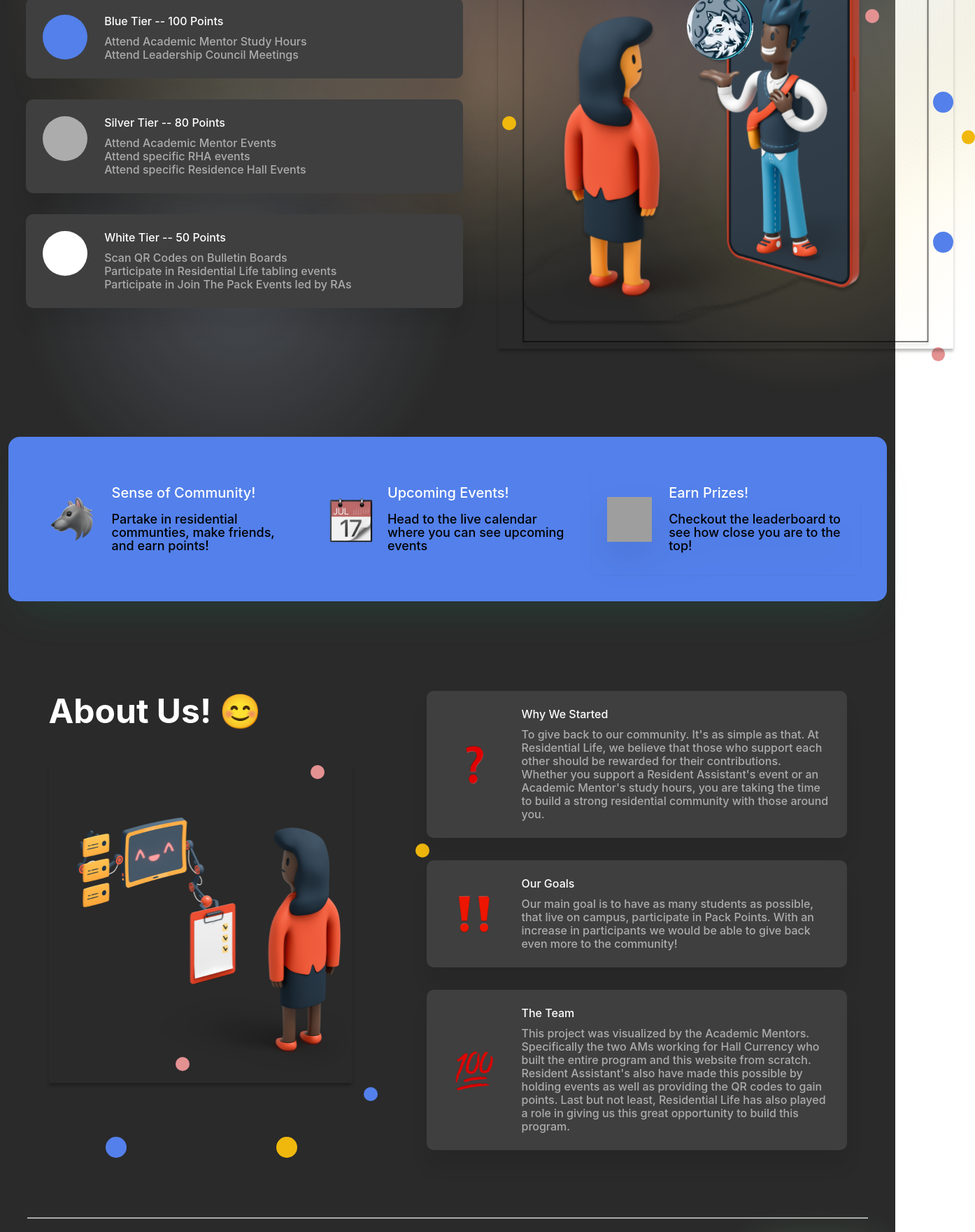
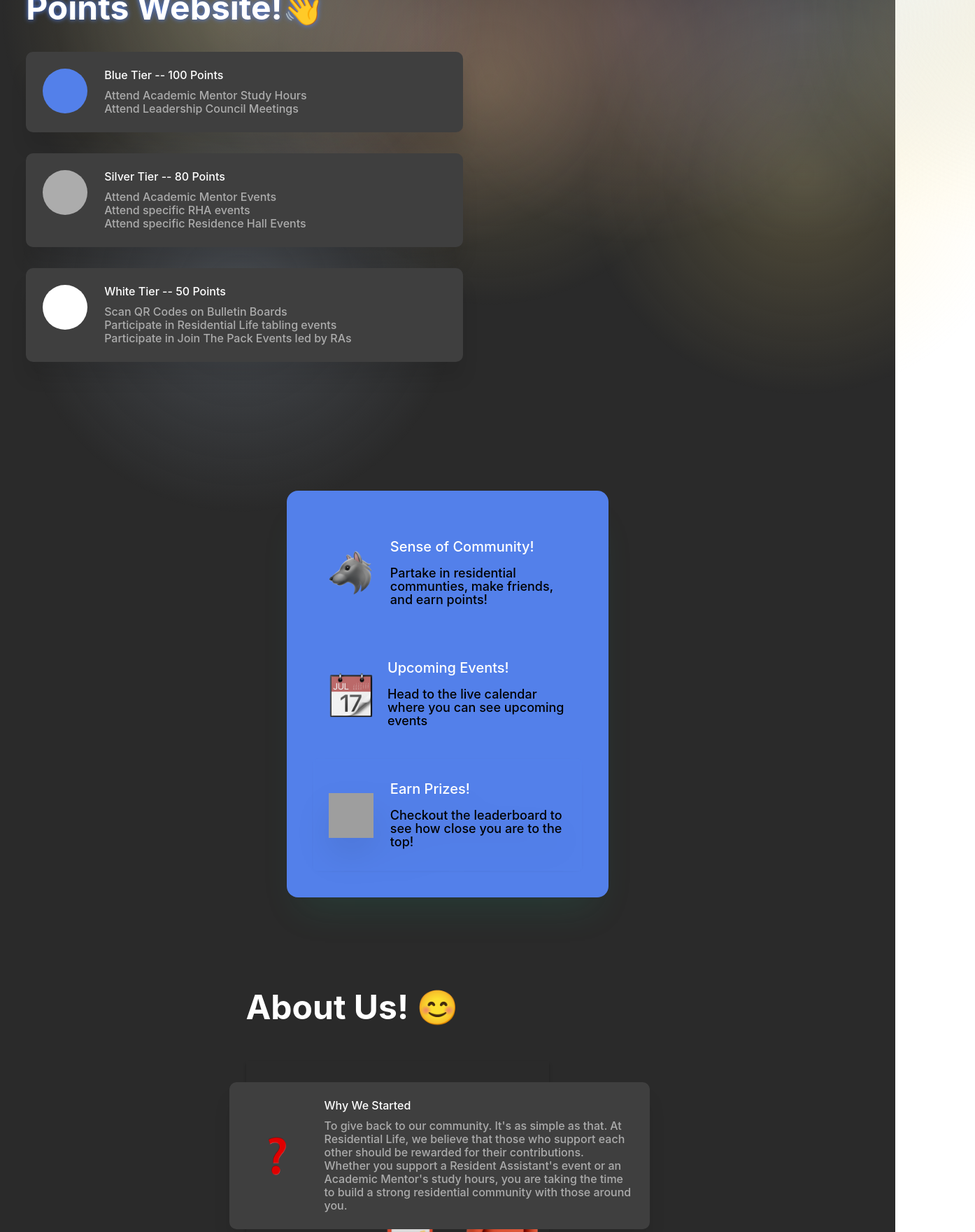
Before and after one commit to Academic-Mentors/academic-mentors.github.io, a React (Create React App) app in the folder packpoints/: page /#/ in a window 1280 px wide. Shown: the part 380-2140 px from the top of the page at 70% size, 1394 px wide, since content can reach past the window. Built offline with nearby package versions, Linux system fonts and the light colour scheme; grey boxes are pictures that could not be loaded; a web font is replaced by a local one.

Commit message:
adding these files

```diff
--- a/packpoints/src/components/LandingPage.css
+++ b/packpoints/src/components/LandingPage.css
@@ -188,11 +188,7 @@
 }
 
 .landing_page_welcome {
-    /* width: 1205.76px;
-    height: 27%; */
     position: relative;
-    /* width: fit-content; */
-    /* display: inline-block; */
 
     flex: none;
     order: 1;
@@ -207,9 +203,6 @@
     gap: 10px;
     position: relative;
 
-    /* width: 1233px;
-    height: 163px; */
-
     background: #5380EA;
     box-shadow: 0px 34px 50px -20px rgba(26, 163, 122, 0.15);
     border-radius: 1rem;
@@ -243,7 +236,6 @@
     padding: 0px;
     gap: 32px;
     position: relative;
-
     /* width: 1201px;
     height: 83px; */
 
@@ -414,80 +406,6 @@
     flex: none;
     order: 0;
     flex-grow: 0;
-}
-
-.dot1 {
-    position: absolute;
-    width: 19.46px;
-    height: 20px;
-    left: 1200.11px;
-    top: 166px;
-    border-radius: 50%;
-
-    background: #E49192;
-}
-.dot2 {
-    position: absolute;
-    width: 19.46px;
-    height: 20px;
-    left: 1337.65px;
-    top: 339px;
-    border-radius: 50%;
-    background: #F0B80D;
-}
-.dot3 {
-    position: absolute;
-    width: 19.46px;
-    height: 20px;
-    left: 1294.83px;
-    top: 649px;
-    border-radius: 50%;
-    background: #E49192;
-}
-.dot4 {
-    position: absolute;
-    width: 19.46px;
-    height: 20px;
-    left: 816.97px;
-    top: 814px;
-    border-radius: 50%;
-    background: #5380EA;
-}
-.dot5 {
-    position: absolute;
-    width: 19.46px;
-    height: 20px;
-    left: 680.96px;
-    top: 319px;
-    border-radius: 50%;
-    background: #F0B80D;
-}
-.dot6 {
-    position: absolute;
-    width: 29.2px;
-    height: 30px;
-    left: 1044.71px;
-    top: 805px;
-    border-radius: 50%;
-    background: #F0B80D;
-}
-.dot7 {
-    position: absolute;
-    width: 29.2px;
-    height: 30px;
-    left: 1296.78px;
-    top: 484px;
-    border-radius: 50%;
-    background: #5380EA;
-}
-.dot8 {
-    position: absolute;
-    width: 29.2px;
-    height: 30px;
-    left: 1296.78px;
-    top: 284px;
-    border-radius: 50%;
-    background: #5380EA;
 }
 
 
@@ -878,6 +796,11 @@
     transform: rotate(360deg);
 }
 
+.wolf.active{
+transform: translateY(0);
+opacity: 1;
+}
+
 .emojis_left_text {
     display: flex;
     flex-direction: column;
@@ -1178,90 +1101,6 @@
     flex-grow: 0;
     z-index: 1;
 }
-
-.aboutus_dots {
-    position: absolute;
-}
-
-.audot1 {
-    position: relative;
-    width: 20px;
-    height: 20px;
-    left: 374px;
-    border-radius: 50%;
-
-    background: #E49192;
-}
-
-.audot2 {
-    position: relative;
-    width: 20px;
-    height: 20px;
-    left: 524px;
-    top: 92px;
-    border-radius: 50%;
-    background: #F0B80D;
-}
-
-.audot3 {
-    position: relative;
-    width: 20px;
-    height: 20px;
-    left: 181px;
-    top: 377px;
-    border-radius: 50%;
-    background: #E49192;
-}
-
-.audot4 {
-    position: relative;
-    width: 20px;
-    height: 20px;
-    left: 450px;
-    top: 400px;
-    border-radius: 50%;
-    background: #5380EA;
-}
-
-/* .audot5 {
-    position: relative;
-    width: 20px;
-    height: 20px;
-    left: 39px;
-    top: 160px;
-    border-radius: 50%;
-    background: #F0B80D;
-} */
-
-.audot6 {
-    position: relative;
-    width: 30px;
-    height: 30px;
-    left: 325px;
-    top: 451px;
-    border-radius: 50%;
-    background: #F0B80D;
-}
-
-.audot7 {
-    position: relative;
-    width: 30px;
-    height: 30px;
-    left: 81px;
-    top: 421px;
-    border-radius: 50%;
-    background: #5380EA;
-}
-
-/* .audot8 {
-    position: relative;
-    width: 30px;
-    height: 30px;
-    left: 20%;
-    top: 40%;
-    border-radius: 50%;
-    background: #5380EA;
-} */
 
 .main_image_2 {
     /* position: absolute; */
@@ -1569,7 +1408,8 @@
 }
 
 .footer_line {
-    width: 1200px;
+    width: 100%;
+    box-sizing: border-box;
     height: 0px;
 
     border: 1px solid #ACACAC;
@@ -1580,12 +1420,13 @@
 }
 
 .footer_content {
+    position: relative;
     display: flex;
     flex-direction: row;
     justify-content: space-between;
     align-items: center;
     padding: 0px;
-    gap: 373px;
+    gap: 30%;
 
     width: 1201px;
     height: 51px;
@@ -1662,6 +1503,11 @@
     flex-grow: 0;
 }
 
+.content_right_au:hover {
+    color: #5380EA;
+    cursor: pointer;
+}
+
 .content_right_cal {
     width: 69px;
     height: 19px;
@@ -1678,6 +1524,12 @@
     flex-grow: 0;
 }
 
+.content_right_cal:hover {
+    color: #5380EA;
+    cursor: pointer;
+}
+
+
 .content_right_ig {
     width: 104px;
     height: 19px;
@@ -1694,6 +1546,12 @@
     flex-grow: 0;
 }
 
+.content_right_ig:hover {
+    color: #5380EA;
+    cursor: pointer;
+}
+
+
 .content_right_button {
     display: flex;
     flex-direction: row;
@@ -1713,6 +1571,13 @@
     flex-grow: 0;
 }
 
+.content_right_button:hover {
+	background: rgba(0,0,0,0);
+	color: #5380EA;
+	box-shadow: inset 0 0 0 3px #5380EA;
+    cursor: pointer;
+}
+
 .right_button_con {
     width: 100px;
     height: 19px;
@@ -1743,7 +1608,7 @@
 }
 
 
-@media (max-width: 900px) {
+@media (max-width: 1452px) {
     body {
         overflow-x: hidden;
     }
@@ -1764,4 +1629,17 @@
     .landing_page_aboutus {
         flex-direction: column;
     }
-}
+
+    .footer_content {
+        flex-direction: column;
+    }
+
+    .landing_page_footer {
+        display: none;
+    }
+}
+
+html, body {
+    width: 100%;
+    min-height: 100%;
+}
--- a/packpoints/src/components/LandingPage.js
+++ b/packpoints/src/components/LandingPage.js
@@ -57,8 +57,8 @@ export const LandingPage = () => {
           <div className='landing_page_header_right'>
             <div className='landing_page_header_right_three'>
               <div className='landing_page_header_right_three_left' onClick={() => {
-                window.location.href = 'https://www.unr.edu/housing'
-              }}>About Us</div>
+                window.location.href = 'https://unr.campuslabs.com/engage/'
+              }}>Pack Life</div>
               <div className='landing_page_header_right_three_middle' onClick={() => {
                 navigate('calendar')
               }}>Calendar</div>
@@ -74,16 +74,6 @@ export const LandingPage = () => {
           </div>
         </div>
         <div className='landing_page_welcome'>
-          {/* <div className='landing_page_welcome_dots'> */}
-            <div className='dot1'></div>
-            <div className='dot2'></div>
-            <div className='dot3'></div>
-            <div className='dot4'></div>
-            <div className='dot5'></div>
-            <div className='dot6'></div>
-            <div className='dot7'></div>
-            <div className='dot8'></div>
-          {/* </div> */}
           <div className='landing_page_welcome_primary'>
             <div className='landing_page_welcome_primary_actual'>
               <div className='split1_header'>Welcome to the Pack Points Website!👋</div>
@@ -191,16 +181,6 @@ export const LandingPage = () => {
               </div>
             </div>
             <div className='aboutus_image'>
-              <div className='aboutus_dots'>
-                <div className='audot1'></div>
-                <div className='audot2'></div>
-                <div className='audot3'></div>
-                <div className='audot4'></div>
-                <div className='audot5'></div>
-                <div className='audot6'></div>
-                <div className='audot7'></div>
-                <div className='audot8'></div>
-              </div>
               <img src={main_image_2} alt='person looking at robot' className='main_image_2'/>
             </div>
           </div>
@@ -250,11 +230,19 @@ export const LandingPage = () => {
             </div>
             <div className='footer_content_right'>
               <div className='content_right_three'>
-                <div className='content_right_au'>About Us</div>
-                <div className='content_right_cal'>Calendar</div>
-                <div className='content_right_ig'>Image Gallery</div>
+                <div className='content_right_au' onClick={() => {
+                  window.location.href = 'https://unr.campuslabs.com/engage/'
+                }}>Pack Life</div>
+                <div className='content_right_cal' onClick={() => {
+                  navigate('calendar')
+                }}>Calendar</div>
+                <div className='content_right_ig' onClick={() => {
+                  navigate('info')
+                }}>Image Gallery</div>
               </div>
-              <div className='content_right_button'>
+              <div className='content_right_button' onClick={() => {
+                navigate('leaderboard');
+              }}>
                 <div className='right_button_con'>Leaderboard</div>
               </div>
             </div>
```
Also changed, not shown: packpoints/emails.txt, packpoints/id_data.txt, 1 other file (tests, documents, lock files or other folders).
